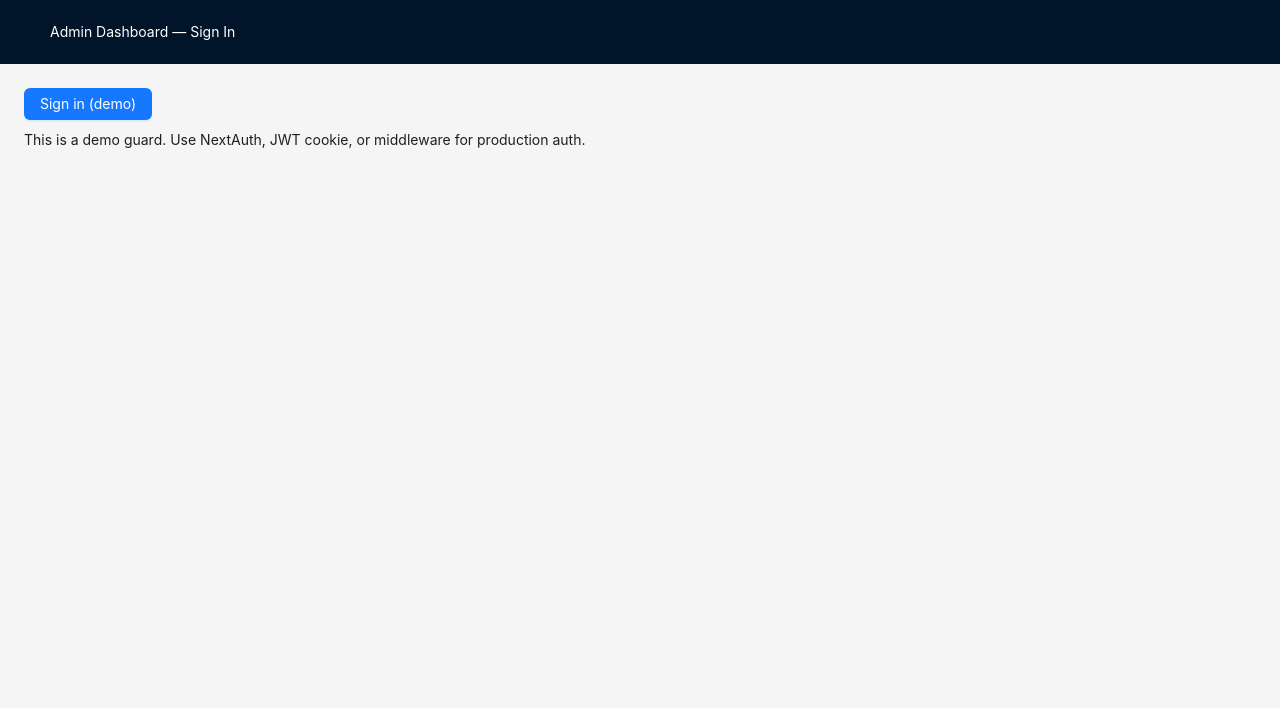
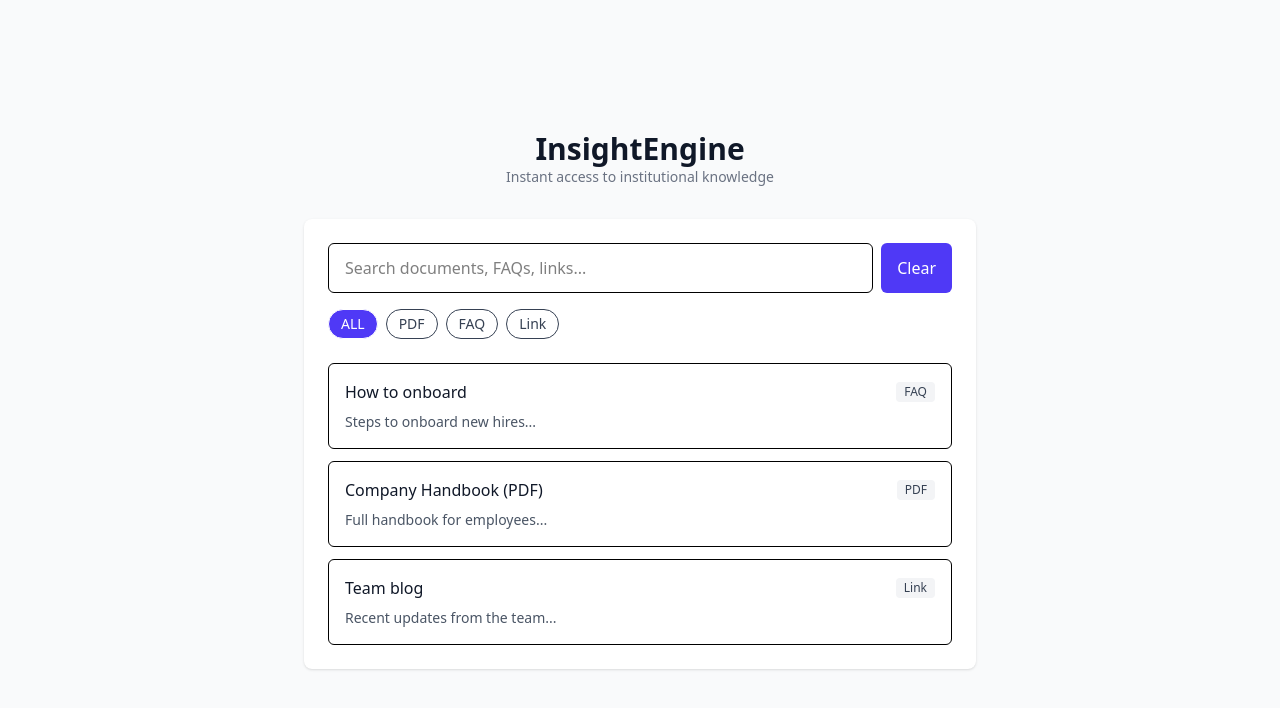
Before and after one commit to rajatrsrivastav/knowledge-base-search, a Next.js app in the folder frontend/: page / in a window 1280 px wide. Shown: the top 708 px of the page. Built offline with nearby package versions, Linux system fonts and the light colour scheme.

Commit message:
Add minimal Tailwind search UI and AntD admin area (mock)

```diff
--- /dev/null
+++ b/frontend/src/app/admin/index.tsx
@@ -0,0 +1,31 @@
+"use client";
+
+import AdminLayout from "./layout";
+import { Button } from "antd";
+import { isAdmin, signInDemo, signOut } from "../../lib/auth";
+import { useRouter } from "next/navigation";
+
+export default function AdminIndex() {
+  const router = useRouter();
+  const auth = isAdmin();
+
+  return (
+    <AdminLayout>
+      <div style={{ padding: 24 }}>
+        {!auth ? (
+          <div>
+            <p>You must sign in to access the admin dashboard.</p>
+            <Button type="primary" onClick={() => { signInDemo(); router.refresh(); router.push('/admin'); }}>
+              Sign in (demo)
+            </Button>
+          </div>
+        ) : (
+          <div>
+            <p>Signed in as demo admin.</p>
+            <Button onClick={() => { signOut(); router.refresh(); router.push('/'); }}>Sign out</Button>
+          </div>
+        )}
+      </div>
+    </AdminLayout>
+  );
+}
--- /dev/null
+++ b/frontend/src/app/admin/layout.tsx
@@ -0,0 +1,27 @@
+"use client";
+
+import { Layout, Menu } from "antd";
+import Link from "next/link";
+import React from "react";
+
+const { Sider, Content } = Layout;
+
+export default function AdminLayout({ children }: { children: React.ReactNode }) {
+  return (
+    <Layout style={{ minHeight: '100vh' }}>
+      <Sider collapsible>
+        <div className="text-white p-4 font-semibold">InsightEngine</div>
+        <Menu theme="dark" mode="inline" defaultSelectedKeys={["dashboard"]}>
+          <Menu.Item key="dashboard"><Link href="/admin">Dashboard</Link></Menu.Item>
+          <Menu.Item key="pdfs"><Link href="/admin/pdfs">PDFs</Link></Menu.Item>
+          <Menu.Item key="faqs">FAQs</Menu.Item>
+          <Menu.Item key="links">Links</Menu.Item>
+          <Menu.Item key="settings">Settings</Menu.Item>
+        </Menu>
+      </Sider>
+      <Layout>
+        <Content style={{ padding: 24 }}>{children}</Content>
+      </Layout>
+    </Layout>
+  );
+}
--- /dev/null
+++ b/frontend/src/app/admin/page.tsx
@@ -0,0 +1,29 @@
+"use client";
+
+import AdminLayout from "./layout";
+import { Card, Col, Row, Statistic } from "antd";
+
+export default function AdminPage() {
+  return (
+    <AdminLayout>
+      <h2 style={{ marginBottom: 16 }}>Dashboard</h2>
+      <Row gutter={16}>
+        <Col span={8}>
+          <Card>
+            <Statistic title="Total PDFs" value={1240} />
+          </Card>
+        </Col>
+        <Col span={8}>
+          <Card>
+            <Statistic title="FAQs Indexed" value={542} />
+          </Card>
+        </Col>
+        <Col span={8}>
+          <Card>
+            <Statistic title="Links Tracked" value={321} />
+          </Card>
+        </Col>
+      </Row>
+    </AdminLayout>
+  );
+}
--- /dev/null
+++ b/frontend/src/app/admin/pdfs/page.tsx
@@ -0,0 +1,43 @@
+"use client";
+
+import AdminLayout from "../layout";
+import { Button, Table } from "antd";
+import { useEffect, useState } from "react";
+import { fetchPdfs } from "../../api/mockServer";
+
+type Pdf = { id: string; title: string; uploaded: string };
+
+export default function PdfsPage() {
+  const [data, setData] = useState<Pdf[]>([]);
+  const [loading, setLoading] = useState(false);
+  const [page, setPage] = useState(1);
+
+  useEffect(() => {
+    setLoading(true);
+    fetchPdfs({ page }).then((res) => {
+      setData(res.items);
+      setLoading(false);
+    });
+  }, [page]);
+
+  return (
+    <AdminLayout>
+      <div style={{ display: 'flex', justifyContent: 'space-between', marginBottom: 16 }}>
+        <h3>PDFs</h3>
+        <Button type="primary">Add New PDF</Button>
+      </div>
+
+      <Table
+        rowKey="id"
+        loading={loading}
+        dataSource={data}
+        pagination={{ current: page, total: 50, onChange: (p) => setPage(p) }}
+        columns={[
+          { title: 'Title', dataIndex: 'title', key: 'title' },
+          { title: 'Uploaded', dataIndex: 'uploaded', key: 'uploaded' },
+          { title: 'Actions', key: 'actions', render: () => 'Edit | Delete' },
+        ]}
+      />
+    </AdminLayout>
+  );
+}
--- /dev/null
+++ b/frontend/src/app/api/mockServer.ts
@@ -0,0 +1,7 @@
+type Pdf = { id: string; title: string; uploaded: string };
+
+export async function fetchPdfs({ page = 1 }: { page?: number }) {
+  // very small mock: return 10 items per page
+  const items: Pdf[] = Array.from({ length: 10 }).map((_, i) => ({ id: String((page - 1) * 10 + i + 1), title: `Document ${(page - 1) * 10 + i + 1}`, uploaded: '2025-10-01' }));
+  return { items, total: 100 };
+}
--- a/frontend/src/app/page.tsx
+++ b/frontend/src/app/page.tsx
@@ -1,161 +1,71 @@
-'use client'
-import { useState } from "react";
-import {
-  Layout,
-  Table,
-  Button,
-  Modal,
-  Form,
-  Input,
-  Space,
-  Popconfirm,
-  message,
-} from "antd";
-import type { ColumnsType } from "antd/es/table";
-import "antd/dist/reset.css"; // use 'antd/dist/antd.css' for older versions
+"use client";
 
-const { Header, Content } = Layout;
+import { useMemo, useState } from "react";
 
-type User = {
-  key: string;
-  name: string;
-  email: string;
-  role: string;
-};
+type Result = { id: string; title: string; snippet: string; type: "PDF" | "FAQ" | "Link" };
+
+const MOCK: Result[] = [
+  { id: "1", title: "How to onboard", snippet: "Steps to onboard new hires...", type: "FAQ" },
+  { id: "2", title: "Company Handbook (PDF)", snippet: "Full handbook for employees...", type: "PDF" },
+  { id: "3", title: "Team blog", snippet: "Recent updates from the team...", type: "Link" },
+];
 
 export default function Home() {
-  const [data, setData] = useState<User[]>([
-    { key: "1", name: "Alice", email: "alice@example.com", role: "admin" },
-    { key: "2", name: "Bob", email: "bob@example.com", role: "editor" },
-  ]);
-  const [isModalOpen, setIsModalOpen] = useState(false);
-  const [editing, setEditing] = useState<User | null>(null);
-  const [form] = Form.useForm();
+  const [q, setQ] = useState("");
+  const [filter, setFilter] = useState<"ALL" | Result["type"]>("ALL");
 
-  const openCreate = () => {
-    setEditing(null);
-    form.resetFields();
-    setIsModalOpen(true);
-  };
-
-  const openEdit = (record: User) => {
-    setEditing(record);
-    form.setFieldsValue(record);
-    setIsModalOpen(true);
-  };
-
-  const handleDelete = (key: string) => {
-    setData((prev) => prev.filter((r) => r.key !== key));
-    message.success("Deleted");
-  };
-
-  const handleOk = async () => {
-    const values = await form.validateFields();
-    if (editing) {
-      setData((prev) => prev.map((r) => (r.key === editing.key ? { ...r, ...values } : r)));
-      message.success("Updated");
-    } else {
-      const newItem: User = { key: String(Date.now()), ...values };
-      setData((prev) => [newItem, ...prev]);
-      message.success("Created");
-    }
-    setIsModalOpen(false);
-  };
-
-  const columns: ColumnsType<User> = [
-    { title: "Name", dataIndex: "name", key: "name" },
-    { title: "Email", dataIndex: "email", key: "email" },
-    { title: "Role", dataIndex: "role", key: "role" },
-    {
-      title: "Actions",
-      key: "actions",
-      render: (_, record) => (
-        <Space>
-          <Button type="link" onClick={() => openEdit(record)}>
-            Edit
-          </Button>
-          <Popconfirm
-            title="Delete this user?"
-            onConfirm={() => handleDelete(record.key)}
-            okText="Yes"
-            cancelText="No"
-          >
-            <Button danger type="link">
-              Delete
-            </Button>
-          </Popconfirm>
-        </Space>
-      ),
-    },
-  ];
-
-  // Simple client-side guard (demo only). Replace with NextAuth/middleware for real security.
-  const isAuthenticated = Boolean(typeof window !== "undefined" && localStorage.getItem("admin_token"));
-
-  if (!isAuthenticated) {
-    return (
-      <Layout style={{ minHeight: "100vh" }}>
-        <Header style={{ color: "white" }}>Admin Dashboard — Sign In</Header>
-        <Content style={{ padding: 24 }}>
-          <Button
-            type="primary"
-            onClick={() => {
-              localStorage.setItem("admin_token", "demo");
-              message.success("Signed in (demo)");
-              // refresh to show dashboard
-              window.location.reload();
-            }}
-          >
-            Sign in (demo)
-          </Button>
-          <p style={{ marginTop: 12 }}>
-            This is a demo guard. Use NextAuth, JWT cookie, or middleware for production auth.
-          </p>
-        </Content>
-      </Layout>
-    );
-  }
+  const results = useMemo(() => {
+    const term = q.trim().toLowerCase();
+    return MOCK.filter((r) => (filter === "ALL" ? true : r.type === filter) && (!term || r.title.toLowerCase().includes(term) || r.snippet.toLowerCase().includes(term)));
+  }, [q, filter]);
 
   return (
-    <Layout style={{ minHeight: "100vh" }}>
-      <Header style={{ color: "white" }}>Admin Dashboard</Header>
-      <Content style={{ padding: 24 }}>
-        <Space style={{ marginBottom: 16 }}>
-          <Button type="primary" onClick={openCreate}>
-            New User
-          </Button>
-          <Button
-            onClick={() => {
-              // Example: sync with backend here
-              message.info("Syncing with server (demo)");
-            }}
-          >
-            Sync
-          </Button>
-        </Space>
+    <main className="min-h-screen flex items-center justify-center bg-gray-50 px-4">
+      <div className="w-full max-w-2xl">
+        <div className="text-center mb-8">
+          <h1 className="text-3xl font-semibold text-gray-900">InsightEngine</h1>
+          <p className="text-sm text-gray-500">Instant access to institutional knowledge</p>
+        </div>
 
-        <Table columns={columns} dataSource={data} />
+        <div className="bg-white rounded-lg shadow-sm p-6">
+          <div className="flex gap-2">
+            <input
+              value={q}
+              onChange={(e) => setQ(e.target.value)}
+              placeholder="Search documents, FAQs, links..."
+              className="flex-1 border rounded-md px-4 py-3 focus:outline-none focus:shadow-md transition-shadow"
+            />
+            <button onClick={() => setQ("")} className="px-4 py-3 bg-indigo-600 text-white rounded-md">
+              Clear
+            </button>
+          </div>
 
-        <Modal
-          title={editing ? "Edit User" : "Create User"}
-          open={isModalOpen}
-          onOk={handleOk}
-          onCancel={() => setIsModalOpen(false)}
-          okText={editing ? "Update" : "Create"}
-        >
-          <Form form={form} layout="vertical">
-            <Form.Item name="name" label="Name" rules={[{ required: true }]}>
-              <Input />
-            </Form.Item>
-            <Form.Item name="email" label="Email" rules={[{ required: true, type: "email" }]}>
-              <Input />
-            </Form.Item>
-            <Form.Item name="role" label="Role" rules={[{ required: true }]}>
-              <Input />
-            </Form.Item>
-          </Form>
-        </Modal>
-      </Content>
-    </Layout>
+          <div className="mt-4 flex gap-2">
+            {(["ALL", "PDF", "FAQ", "Link"] as const).map((t) => (
+              <button
+                key={t}
+                onClick={() => setFilter(t as any)}
+                className={`text-sm px-3 py-1 rounded-full border ${filter === t ? "bg-indigo-600 text-white" : "bg-white text-gray-700"}`}
+              >
+                {t}
+              </button>
+            ))}
+          </div>
+
+          <div className="mt-6 space-y-3">
+            {results.length === 0 && <div className="text-gray-500">No results</div>}
+            {results.map((r) => (
+              <div key={r.id} className="p-4 border rounded-md bg-white">
+                <div className="flex items-center justify-between">
+                  <h3 className="font-medium text-gray-900">{r.title}</h3>
+                  <span className="text-xs px-2 py-0.5 rounded bg-gray-100 text-gray-700">{r.type}</span>
+                </div>
+                <p className="mt-2 text-sm text-gray-600 line-clamp-3">{r.snippet}</p>
+              </div>
+            ))}
+          </div>
+        </div>
+      </div>
+    </main>
   );
 }
--- /dev/null
+++ b/frontend/src/lib/auth.ts
@@ -0,0 +1,14 @@
+export function isAdmin() {
+  if (typeof window === 'undefined') return false;
+  return Boolean(localStorage.getItem('admin_token'));
+}
+
+export function signInDemo() {
+  if (typeof window === 'undefined') return;
+  localStorage.setItem('admin_token', 'demo');
+}
+
+export function signOut() {
+  if (typeof window === 'undefined') return;
+  localStorage.removeItem('admin_token');
+}
```
Also changed, not shown: frontend/src/app/search/mockData.ts (added).
